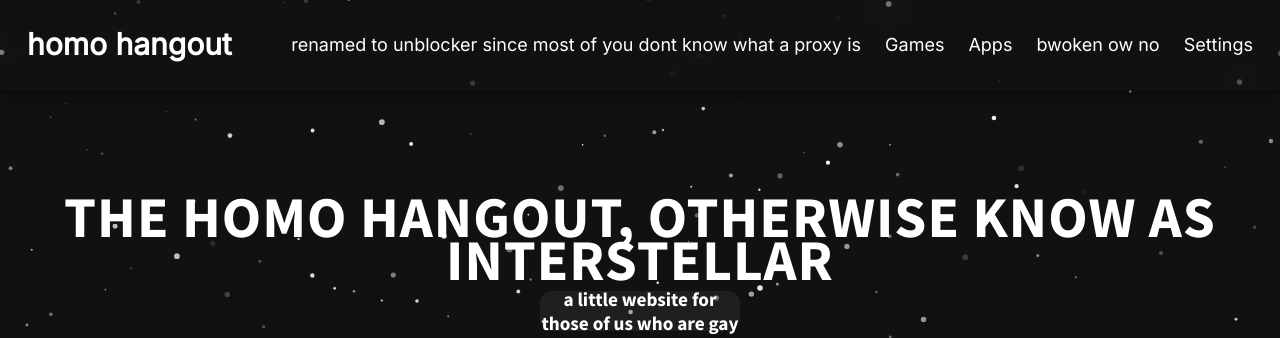
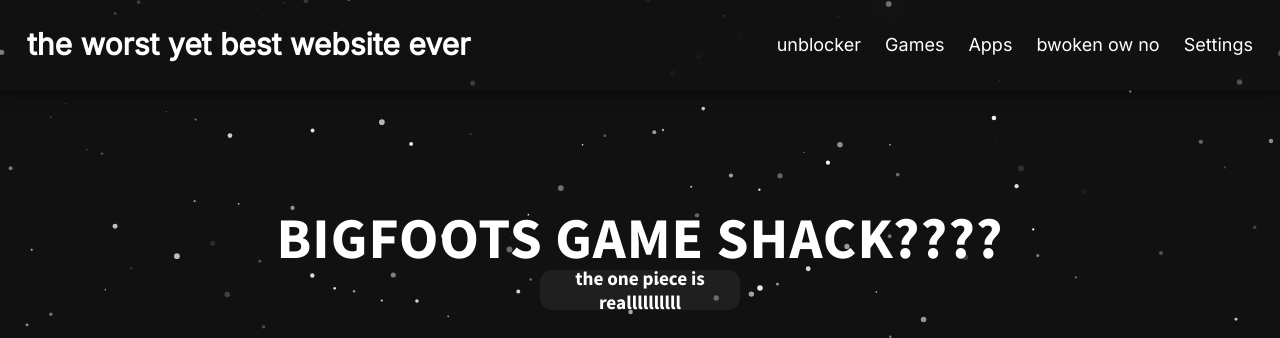
Before and after one commit to nfpmp3/test, a website: page static/index.html in a window 1280 px wide. Shown: the top 338 px of the page. Drawn offline with nearby package versions, Linux system fonts and the light colour scheme.

Commit message:
Update index.html

```diff
--- a/static/index.html
+++ b/static/index.html
@@ -23,9 +23,9 @@
   <!-- Nav Bar Start-->
   <div class="header2">
     <br>
-    <a href="/../" class="logo">homo hangout</a>
+    <a href="/../" class="logo">the worst yet best website ever</a>
     <div class="header2-right">
-      <a href="photography">renamed to unblocker since most of you dont know what a proxy is</a>
+      <a href="photography">unblocker</a>
       <a href="nature">Games</a>
       <a href="ocean">Apps</a>
       <a href="forest">bwoken ow no</a>
@@ -61,9 +61,9 @@
       <div class="container">
         <div class="mainhead">
           <div class="title">
-            <h1> the homo hangout, otherwise know as interstellar </h1>
+            <h1> bigfoots game shack???? </h1>
           </div>
-          <button class="discord-btn2">a little website for those of us who are gay</button>
+          <button class="discord-btn2">the one piece is reallllllllll </button>
         </div>
         <br>
         <br>
```
